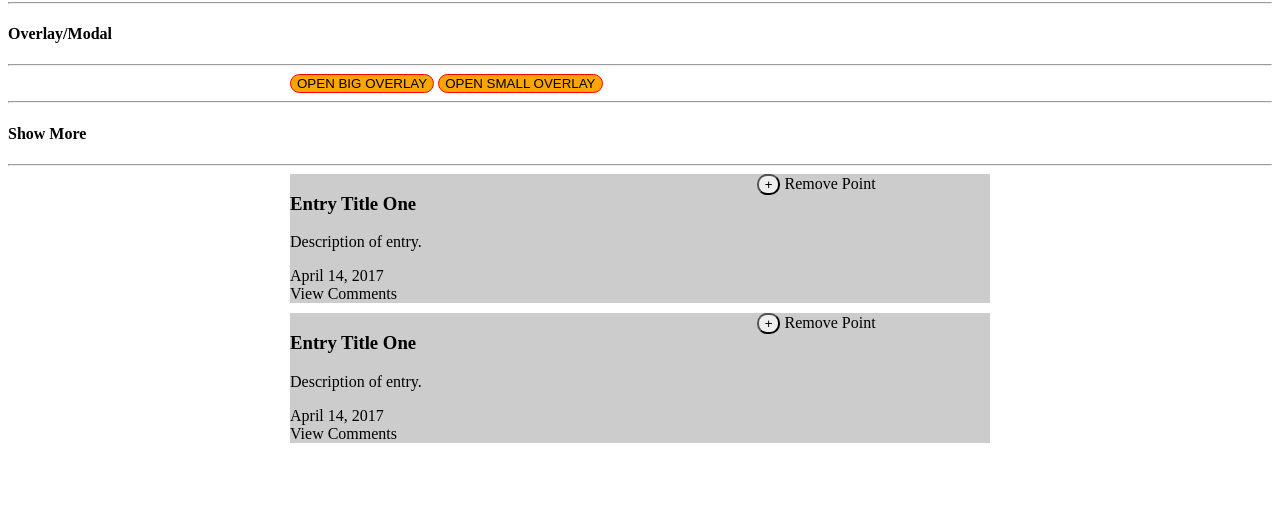
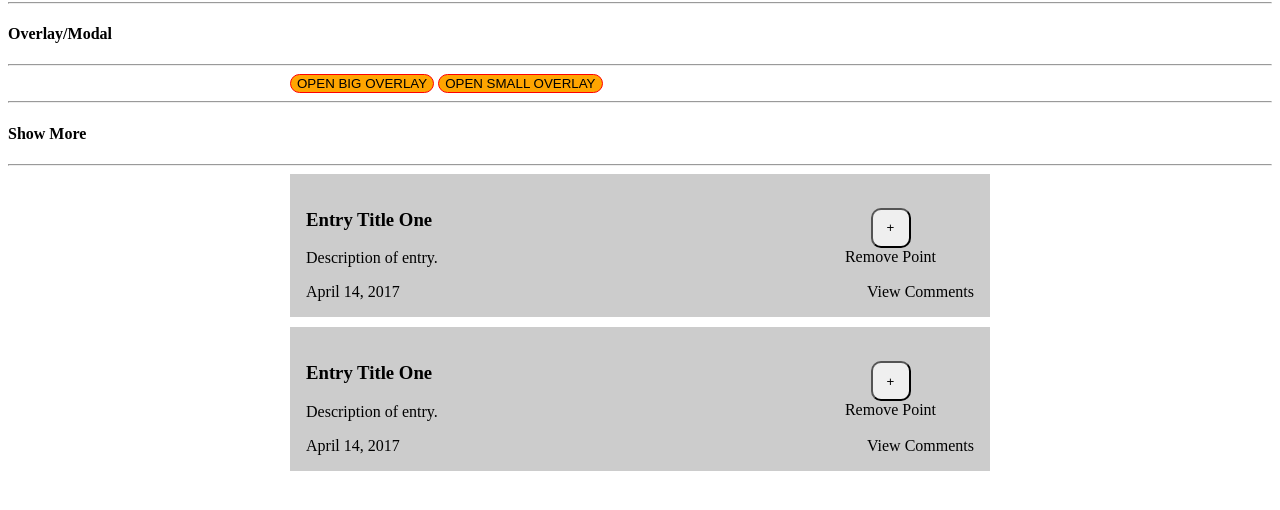
Before and after one commit to heeyjessii/ui-examples, a plain HTML site: page index.html in a window 1280 px wide. Shown: the part 78-588 px from the top of the page. Drawn offline with Linux system fonts and the light colour scheme.

Commit message:
adjusting styles

```diff
--- a/css/style.css
+++ b/css/style.css
@@ -77,21 +77,40 @@ button{
   flex-wrap: wrap;
   background-color: #ccc;
   margin-bottom: 10px;
+  padding: 1em;
 }
 
 .two-column{
-  flex: 2 2 0px;
+  flex: 3 3 0px;
 }
 
 .column{
   flex: 1 1 0px;
 }
 
-.more-info{
-  flex: 0 0 100%;
+.column-full{
+  flex: 1 1 100%;
   display: flex;
   flex-direction: column;
+}
+
+.more-info{
+  display: flex;
+  flex-direction: row;
+  flex-wrap: wrap;
   justify-content: space-between;
+}
+
+.vote{
+  display:flex;
+  flex-direction: column;
+  justify-content: center;
+  align-items: center;
+}
+
+.round{
+  width: 40px;
+  height: 40px;
 }
 
 .comment{
@@ -103,5 +122,13 @@ button{
 }
 
 .form{
-  flex:0 0 100%;
+  flex:1 1 100%;
+  padding: 1em;
+  text-align: right;
 }
+
+textarea{
+  width: 100%;
+  height: 100px;
+  margin-bottom: 10px;
+}
--- a/index.html
+++ b/index.html
@@ -37,16 +37,18 @@
         <h3>Entry Title One</h3>
         <p>Description of entry.</p>
       </div>
-      <div class="column">
+      <div class="column vote">
         <button class="round">+</button>
         <span class="minus">Remove Point</span>
       </div>
-      <div class="more-info">
-        <div class="date">April 14, 2017</div>
-        <div class="comment">View Comments</div>
-        <div class="form hidden">
-          <textarea placeholder="add your comment here"></textarea>
-          <button class="submit-comment">Add Comment</button>
+      <div class="column-full">
+        <div class="more-info">
+          <div class="date">April 14, 2017</div>
+          <div class="comment">View Comments</div>
+          <div class="form hidden">
+            <textarea placeholder="add your comment here"></textarea>
+            <button class="submit-comment">Add Comment</button>
+          </div>
         </div>
       </div>
     </div>
@@ -55,16 +57,18 @@
         <h3>Entry Title One</h3>
         <p>Description of entry.</p>
       </div>
-      <div class="column">
+      <div class="column vote">
         <button class="round">+</button>
         <span class="minus">Remove Point</span>
       </div>
-      <div class="more-info">
-        <div class="date">April 14, 2017</div>
-        <div class="comment">View Comments</div>
-        <div class="form hidden">
-          <textarea placeholder="add your comment here"></textarea>
-          <button class="submit-comment">Add Comment</button>
+      <div class="column-full">
+        <div class="more-info">
+          <div class="date">April 14, 2017</div>
+          <div class="comment">View Comments</div>
+          <div class="form hidden">
+            <textarea placeholder="add your comment here"></textarea>
+            <button class="submit-comment">Add Comment</button>
+          </div>
         </div>
       </div>
     </div>
--- a/js/app.js
+++ b/js/app.js
@@ -42,7 +42,7 @@ var formEl = document.getElementsByClassName('form');
 function removeClass(el) {
   console.log('removeclass',formEl[0].classList);
   console.log('el',el.nextElementSibling);
-  el.nextElementSibling.classList.remove('hidden');
+  el.nextElementSibling.classList.toggle('hidden');
 }
 
 var commentEl = document.getElementsByClassName('comment');
@@ -58,5 +58,6 @@ for (var i = 0; i < commentEl.length; i++){
 
 
 /* Hide Comments
-When view comments is visible add style visibility: hidden or add class hidden to the form element Remove Class Open
+When view comments is visible add style visibility: hidden or add class hidden to the form element
+Add Class Hidden
 */
```
